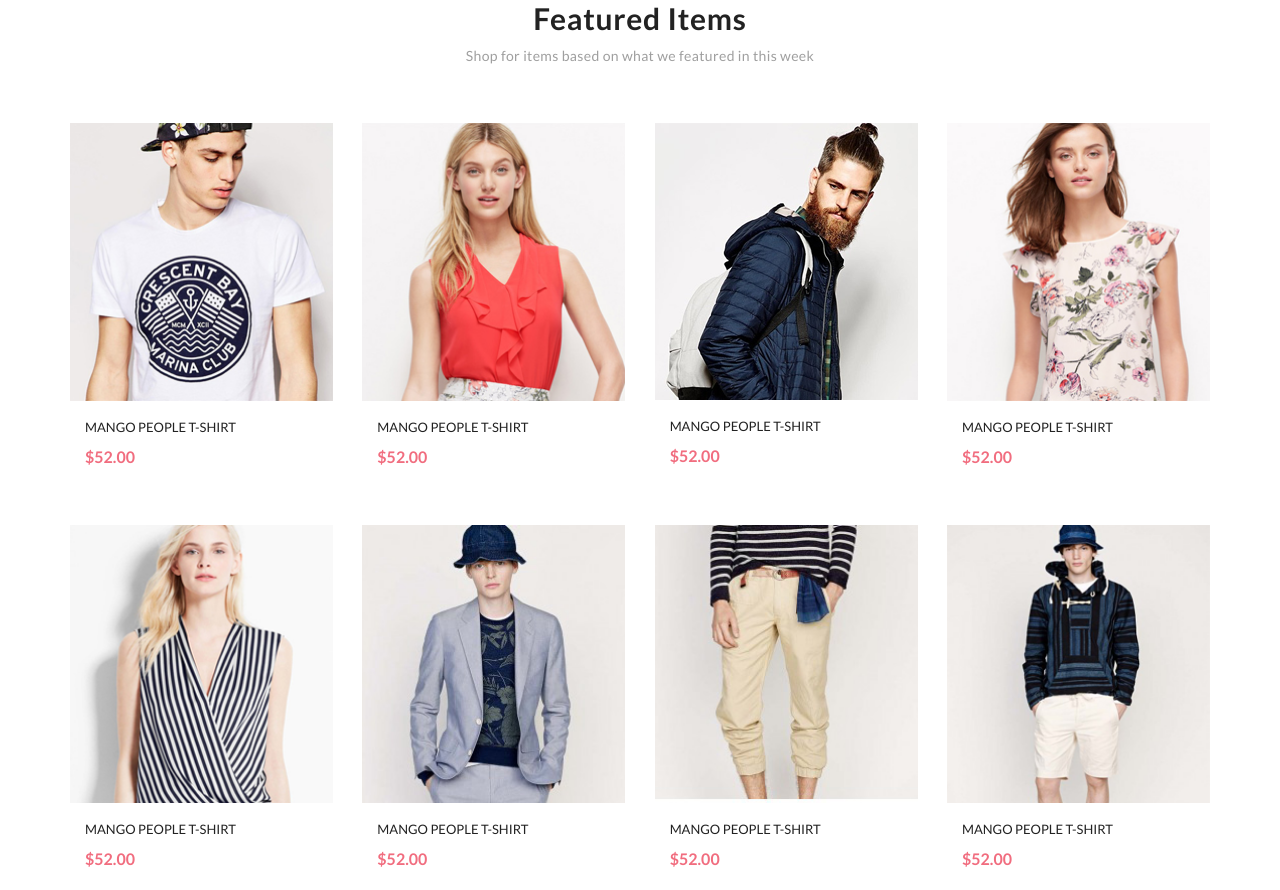
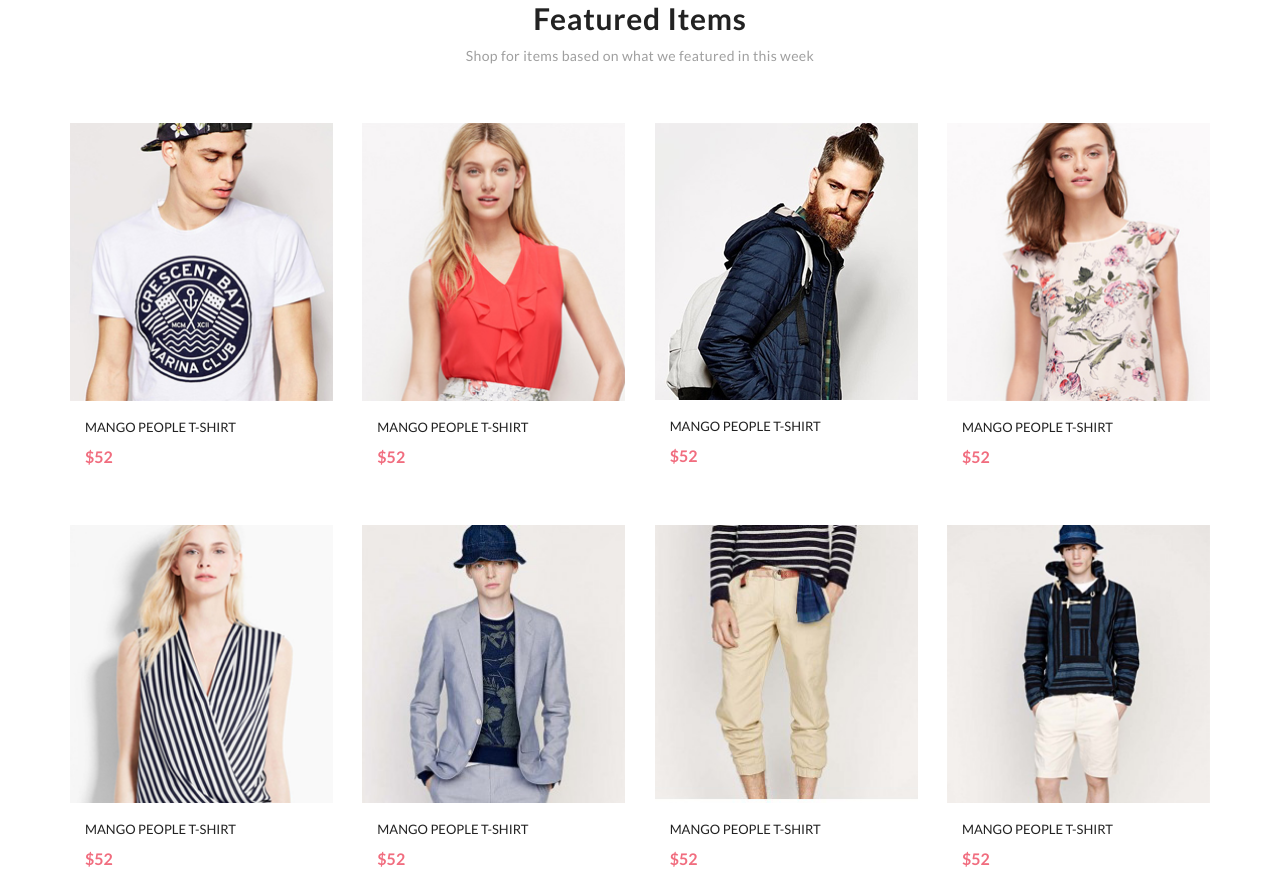
Before and after one commit to NiklasBuk/web-store, a plain HTML site: page index.html in a window 1280 px wide. Shown: the part 1838-2728 px from the top of the page. Drawn offline with Linux system fonts and the light colour scheme.

Commit message:
added script for items

```diff
--- a/index.html
+++ b/index.html
@@ -10,6 +10,8 @@
    <link rel="preconnect" href="https://fonts.gstatic.com">
    <link href="https://fonts.googleapis.com/css2?family=Lato:wght@300;400;700;900&display=swap" rel="stylesheet">
    <link rel="shortcut icon" href="image/logo.svg">
+   <script src='script/data.js' defer></script>
+   <script src='script/script.js' defer></script>
    <title>BRAND</title>
 </head>
 
@@ -562,7 +564,7 @@
          <p class="items__description">Shop for items based on what we featured in this week</p>
       </div>
       <div class="items">
-         <div class="item">
+         <!-- <div class="item">
             <a class="product" href="single-page.html">
                <div>
                   <img class="item__pic" src="image/Layer_2.png" alt="item">
@@ -697,7 +699,7 @@
                   Add to Cart
                </a>
             </div>
-         </div>
+         </div> -->
       </div>
       <a class="product__button" href="product.html">
          <div class="all__prod">
--- /dev/null
+++ b/script/data.js
@@ -0,0 +1,10 @@
+let goods = [
+   {title: 'Mango People T-shirt', price: 52.00, img: 'image/Layer_2.png',},
+   {title: 'Mango People T-shirt', price: 52.00, img: 'image/Layer_3.png',},
+   {title: 'Mango People T-shirt', price: 52.00, img: 'image/Layer_4.png',},
+   {title: 'Mango People T-shirt', price: 52.00, img: 'image/Layer_5.png',},
+   {title: 'Mango People T-shirt', price: 52.00, img: 'image/Layer_6.png',},
+   {title: 'Mango People T-shirt', price: 52.00, img: 'image/Layer_7.png',},
+   {title: 'Mango People T-shirt', price: 52.00, img: 'image/Layer_8.png',},
+   {title: 'Mango People T-shirt', price: 52.00, img: 'image/Layer_9.png',},
+];
--- /dev/null
+++ b/script/script.js
@@ -0,0 +1,31 @@
+const $goodsList = document.querySelector('.items');
+
+const renderItems = ({title, price, img}) => {
+   return `<div class="item">
+   <a class="product" href="single-page.html">
+      <div>
+         <img class="item__pic" src="${img}" alt="item">
+      </div>
+      <div class="product__text">
+         <p class="item__name">${title}</p>
+         <p class="item__price">$${price}</p>
+      </div>
+   </a>
+   <div class="box__add">
+      <a class="add" href="#">
+         <img class="add__cart" src="image/cart.svg" alt="add">
+         Add to Cart
+      </a>
+   </div>
+</div>`
+};
+
+const renderGoodsList = (list = goods) => {
+   let goodsList = list.map(
+      item => renderItems(item)
+   ).join('');
+
+   $goodsList.insertAdjacentHTML('beforeend', goodsList);
+}
+
+renderGoodsList();
```
Also changed, not shown: css/style.css (indentation only).
